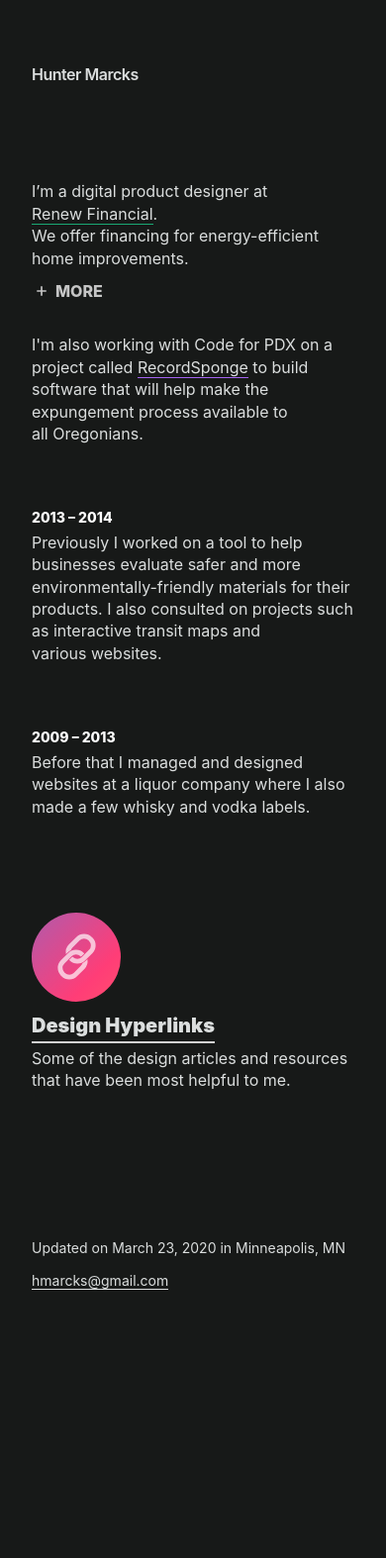
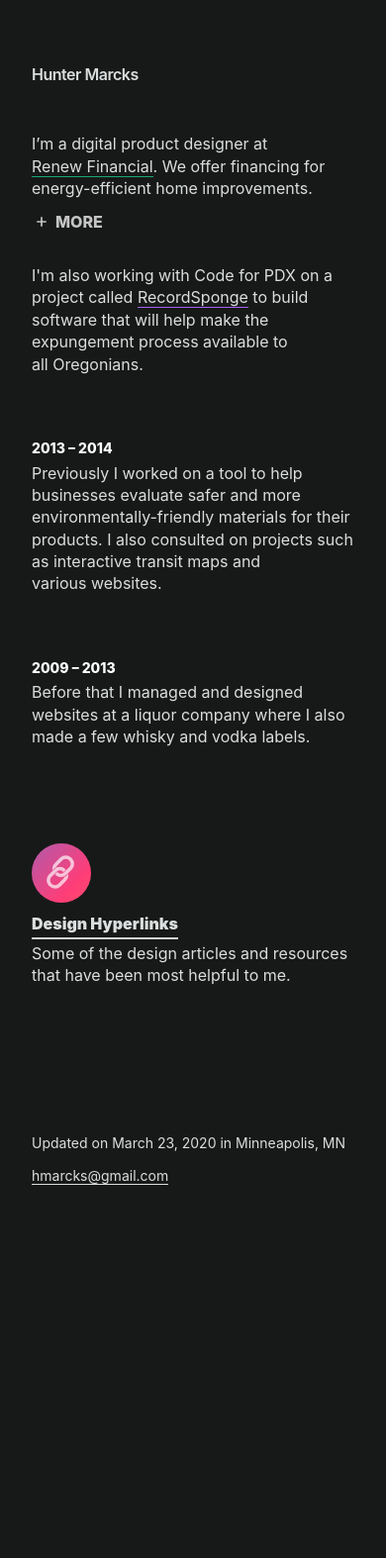
Before and after one commit to hmarcks/hmarcks.github.io, a Jekyll site: the page built from index.html, in a window 390 px wide. Shown: the whole page at 99% size. Built offline with Jekyll 4.4.1, drawn with Linux system fonts in a browser that asks for light colours; comment, search, counter and statistics services are not loaded; after the commit the page ends 1468 px from its top, so only the background shows below that.

Commit message:
misc spacing for small screens

```diff
--- a/_scss/base.scss
+++ b/_scss/base.scss
@@ -218,8 +218,8 @@ nav {
 .links-trip {
   position: relative;
   display: inline-block;
-  width: 90px;
-  height: 90px;
+  width: 60px;
+  height: 60px;
   vertical-align: middle;
   border-radius: 100%;
   background:
@@ -232,15 +232,27 @@ nav {
   background-size: 1000%;
   animation: slide 14s linear infinite;
   transition: 1s ease-in-out all;
+  @media screen and (min-width: 650px) {
+    width: 90px;
+    height: 90px;
+  }
 }
 
 .links-icon {
   position: absolute;
-  top: 17px;
-  left: 18px;
+  top: 9px;
+  left: 9px;
+  width: 40px;
+  height: 40px;
   fill: #272822;
   opacity: 0.8;
   transform: rotate(-45deg);
+  @media screen and (min-width: 650px) {
+    top: 17px;
+    left: 18px;
+    width: 55px;
+    height: 55px;
+  }
 }
 
 .links-link {
--- a/index.html
+++ b/index.html
@@ -2,11 +2,12 @@
 layout: default
 title: Hunter Marcks
 ---
-<div class="mw8 ml-auto mr-auto pv5">
+<div class="mw8 ml-auto mr-auto pt3 pt5-ns pb5">
   <div class="f3-ns intro-container">
-    <h1 class="f5 f3-ns normal mt0 mb2">I’m a digital product designer at <a href="https://renewfinancial.com" class="b--green">Renew&nbsp;Financial</a>.
-    <br />
-    We offer financing for energy-efficient home&nbsp;improvements.</h1>
+    <h1 class="f5 f3-ns normal mt0 mb2">
+      I’m a digital product designer at <a href="https://renewfinancial.com" class="b--green">Renew&nbsp;Financial</a>.
+    <span class="db-ns di"> We&nbsp;offer financing for energy-efficient home&nbsp;improvements.<span>
+      </h1>
     <div class="mb4">
       <span class="js-expandmore js-expandmore__icon--intro f5" data-hideshow-prefix-class="animated">MORE</span>
       <div class="js-to_expand">
@@ -47,7 +48,7 @@ title: Hunter Marcks
       <defs></defs><title>Artboard 1</title><path class="cls-1" style="fill:#ffffff; opacity:0.85" d="M13.43,16.12a5.22,5.22,0,0,1-1.64-.27,2.78,2.78,0,0,1-1.22.29H6A2.74,2.74,0,0,1,3.28,13.4V13A2.73,2.73,0,0,1,6,10.29h4.56A2.73,2.73,0,0,1,13.3,13v.37h2.09V13A4.82,4.82,0,0,0,10.57,8.2H6A4.82,4.82,0,0,0,1.19,13v.38A4.83,4.83,0,0,0,6,18.23h4.56a4.83,4.83,0,0,0,4-2.11Z"/><path class="cls-1" style="fill:#ffffff; opacity:0.85" d="M18,5.77H13.43a4.83,4.83,0,0,0-4,2.11h1.12a5,5,0,0,1,1.64.28,2.65,2.65,0,0,1,1.22-.3H18a2.74,2.74,0,0,1,2.73,2.74V11A2.73,2.73,0,0,1,18,13.71H13.43A2.73,2.73,0,0,1,10.7,11v-.37H8.61V11a4.82,4.82,0,0,0,4.82,4.82H18A4.82,4.82,0,0,0,22.81,11V10.6A4.83,4.83,0,0,0,18,5.77Z"/></svg>
     </div>
     <div class="links-link">
-      <p class="ma0 f4 fw9"><a class="b--white-80 bw1 pb1" href="/resources">Design Hyperlinks</a></p>
+      <p class="ma0 f5 f4-ns fw9"><a class="b--white-80 bw1 pb1" href="/resources">Design Hyperlinks</a></p>
       <p class="mt2 f5">Some of the design articles and resources that have been most helpful to me.</p>
     </div>
   </div>
--- a/resources/index.html
+++ b/resources/index.html
@@ -4,7 +4,7 @@ title: Design Hyperlinks - Hunter Marcks
 ---
 <div class="mw8 ml-auto mr-auto pt5 pb6">
   <div class="mb6">
-    <div class="links-trip pb5">
+    <div class="links-trip">
       <svg
       class="links-icon"
       xmlns="http://www.w3.org/2000/svg"
```
